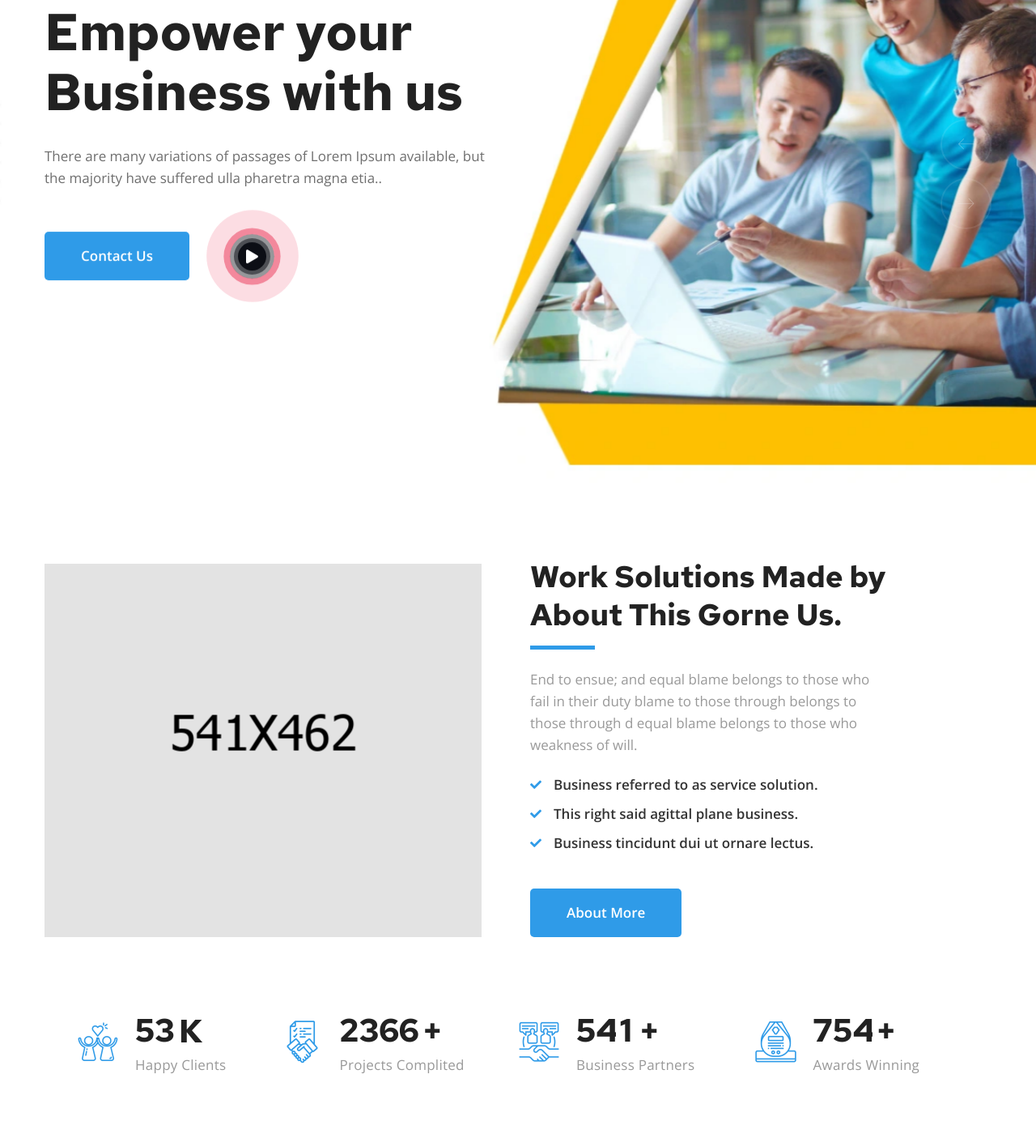
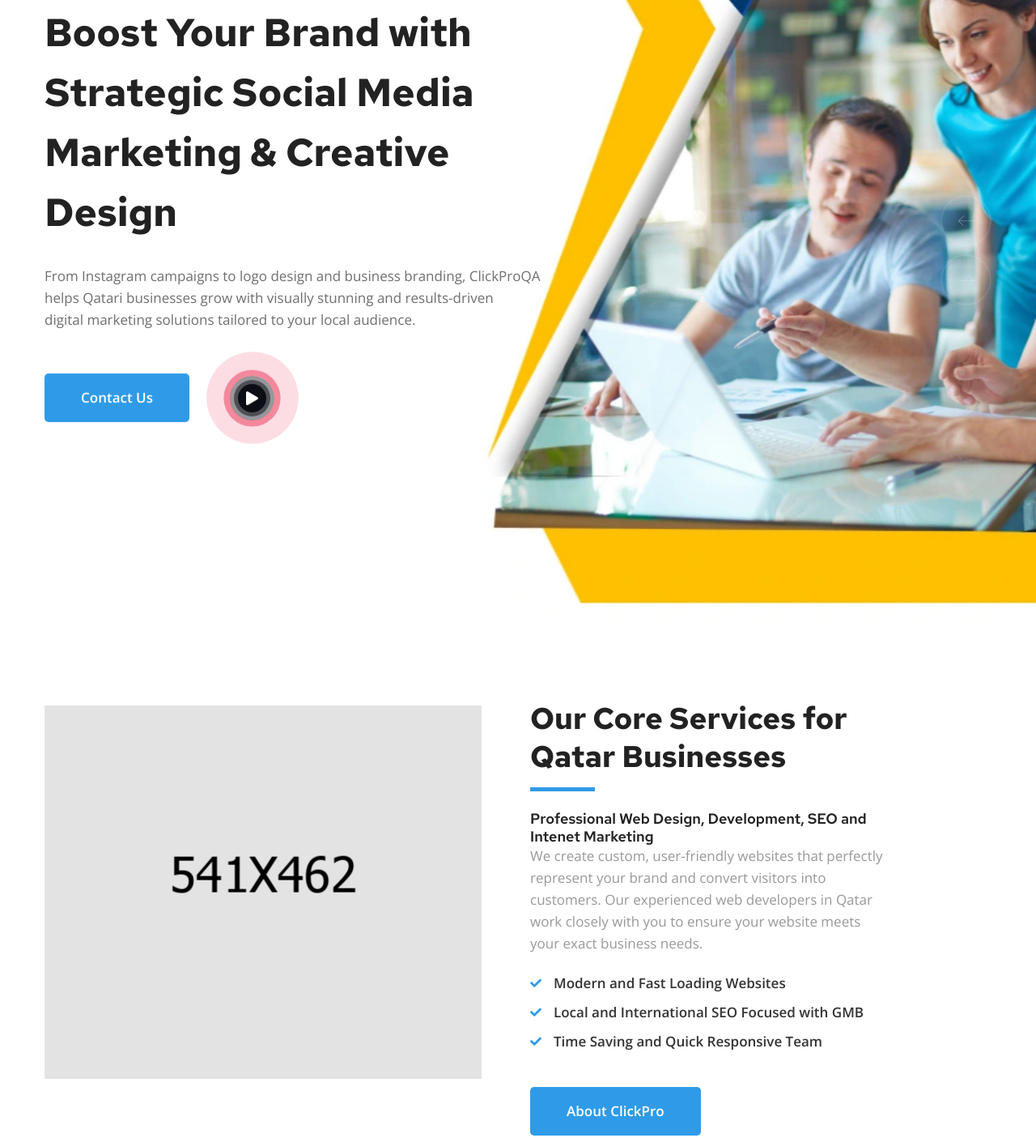
Before and after one commit to Laljan1968/Clickpro-website, a plain HTML site: page index.html in a window 1280 px wide. Shown: the part 409-1814 px from the top of the page at 81% size. Drawn offline with nearby package versions, Linux system fonts and the light colour scheme; files whose address does not match are found by name.

Commit message:
Update index.html
update saturday 20:20PM

```diff
--- a/index.html
+++ b/index.html
@@ -198,13 +198,12 @@ height="0" width="0" style="display:none;visibility:hidden"></iframe></noscript>
                             <div class="row">
                                 <div class="col-xl-7">
                                     <div class="main-slider__content">
-                                        <h2>The Best Business for Agency.</h2>
-                                        <p>There are many variations of passages of Lorem Ipsum available, but <br> the
-                                            majority have suffered ulla pharetra magna etia..</p>
+                                        <h2 style="font-size: 48px;">Professional Web Design & Digital Solutions</h2>
+                                        <p>Transform Your Local Business with Professional Web Design & Digital Solutions<br> Get everything you need to establish a powerful online presence and streamline your operations.</p>
                                         <div class="main-slider__bottom">
                                             <a href="contact.html" class="thm-btn">Contact Us</a>
                                             <div class="main-slider__video-link">
-                                                <a href="https://www.youtube.com/watch?v=Get7rqXYrbQ"
+                                                <a href="#"
                                                     class="video-popup">
                                                     <div class="main-slider__video-icon">
                                                         <span class="fa fa-play"></span>
@@ -226,13 +225,12 @@ height="0" width="0" style="display:none;visibility:hidden"></iframe></noscript>
                             <div class="row">
                                 <div class="col-xl-7">
                                     <div class="main-slider__content">
-                                        <h2>Empower your Business with us</h2>
-                                        <p>There are many variations of passages of Lorem Ipsum available, but <br> the
-                                            majority have suffered ulla pharetra magna etia..</p>
+                                        <h2 style="font-size: 48px;">Boost Your Brand with Strategic Social Media Marketing & Creative Design</h2>
+                                        <p>From Instagram campaigns to logo design and business branding, ClickProQA <br> helps Qatari businesses grow with visually stunning and results-driven <br> digital marketing solutions tailored to your local audience.</p>
                                         <div class="main-slider__bottom">
                                             <a href="contact.html" class="thm-btn">Contact Us</a>
                                             <div class="main-slider__video-link">
-                                                <a href="https://www.youtube.com/watch?v=Get7rqXYrbQ"
+                                                <a href="#"
                                                     class="video-popup">
                                                     <div class="main-slider__video-icon">
                                                         <span class="fa fa-play"></span>
@@ -254,13 +252,12 @@ height="0" width="0" style="display:none;visibility:hidden"></iframe></noscript>
                             <div class="row">
                                 <div class="col-xl-7">
                                     <div class="main-slider__content">
-                                        <h2>The Best Business for Agency.</h2>
-                                        <p>There are many variations of passages of Lorem Ipsum available, but <br> the
-                                            majority have suffered ulla pharetra magna etia..</p>
+                                        <h2>Launch and Scale Your Online Store with Expert E-Commerce Solutions</h2>
+                                        <p>Whether you're starting from scratch or upgrading your store,ClickProQA <br> delivers responsive e-commerce websites, secure payment integration, & <br>tailored digital strategies to help you sell smarter in Qatar’s competitive market.</p>
                                         <div class="main-slider__bottom">
                                             <a href="contact.html" class="thm-btn">Contact Us</a>
                                             <div class="main-slider__video-link">
-                                                <a href="https://www.youtube.com/watch?v=Get7rqXYrbQ"
+                                                <a href="#"
                                                     class="video-popup">
                                                     <div class="main-slider__video-icon">
                                                         <span class="fa fa-play"></span>
@@ -304,12 +301,9 @@ height="0" width="0" style="display:none;visibility:hidden"></iframe></noscript>
                     <div class="col-xl-6 col-lg-6">
                         <div class="about-two__content">
                             <div class="section-title text-left">
-                                <h2 class="section-title__title">Work Solutions Made by
-                                    About This Gorne Us.</h2>
-                                <p class="section-title__text">End to ensue; and equal blame belongs to those who fail
-                                    in their duty blame to those through belongs to those through d equal blame belongs
-                                    to those who
-                                    weakness of will.</p>
+                                <h2 class="section-title__title">Our Core Services for Qatar Businesses</h2>
+                                <h3 style="font-size: 18px; font-weight: 600;">Professional Web Design, Development, SEO and Intenet Marketing </h3>
+                                <p class="section-title__text">We create custom, user-friendly websites that perfectly represent your brand and convert visitors into customers. Our experienced web developers in Qatar work closely with you to ensure your website meets your exact business needs.</p>
                             </div>
                             <ul class="list-unstyled about-two__points">
                                 <li>
@@ -317,7 +311,7 @@ height="0" width="0" style="display:none;visibility:hidden"></iframe></noscript>
                                         <i class="fa fa-check"></i>
                                     </div>
                                     <div class="text">
-                                        <p>Business referred to as service solution.</p>
+                                        <p>Modern and Fast Loading Websites</p>
                                     </div>
                                 </li>
                                 <li>
@@ -325,7 +319,7 @@ height="0" width="0" style="display:none;visibility:hidden"></iframe></noscript>
                                         <i class="fa fa-check"></i>
                                     </div>
                                     <div class="text">
-                                        <p>This right said agittal plane business.</p>
+                                        <p>Local and International SEO Focused with GMB</p>
                                     </div>
                                 </li>
                                 <li>
@@ -333,11 +327,11 @@ height="0" width="0" style="display:none;visibility:hidden"></iframe></noscript>
                                         <i class="fa fa-check"></i>
                                     </div>
                                     <div class="text">
-                                        <p>Business tincidunt dui ut ornare lectus.</p>
+                                        <p>Time Saving and Quick Responsive Team</p>
                                     </div>
                                 </li>
                             </ul>
-                            <a href="about.html" class="thm-btn about-two__btn">About More</a>
+                            <a href="about.html" class="thm-btn about-two__btn">About ClickPro</a>
                         </div>
                     </div>
                 </div>
```
